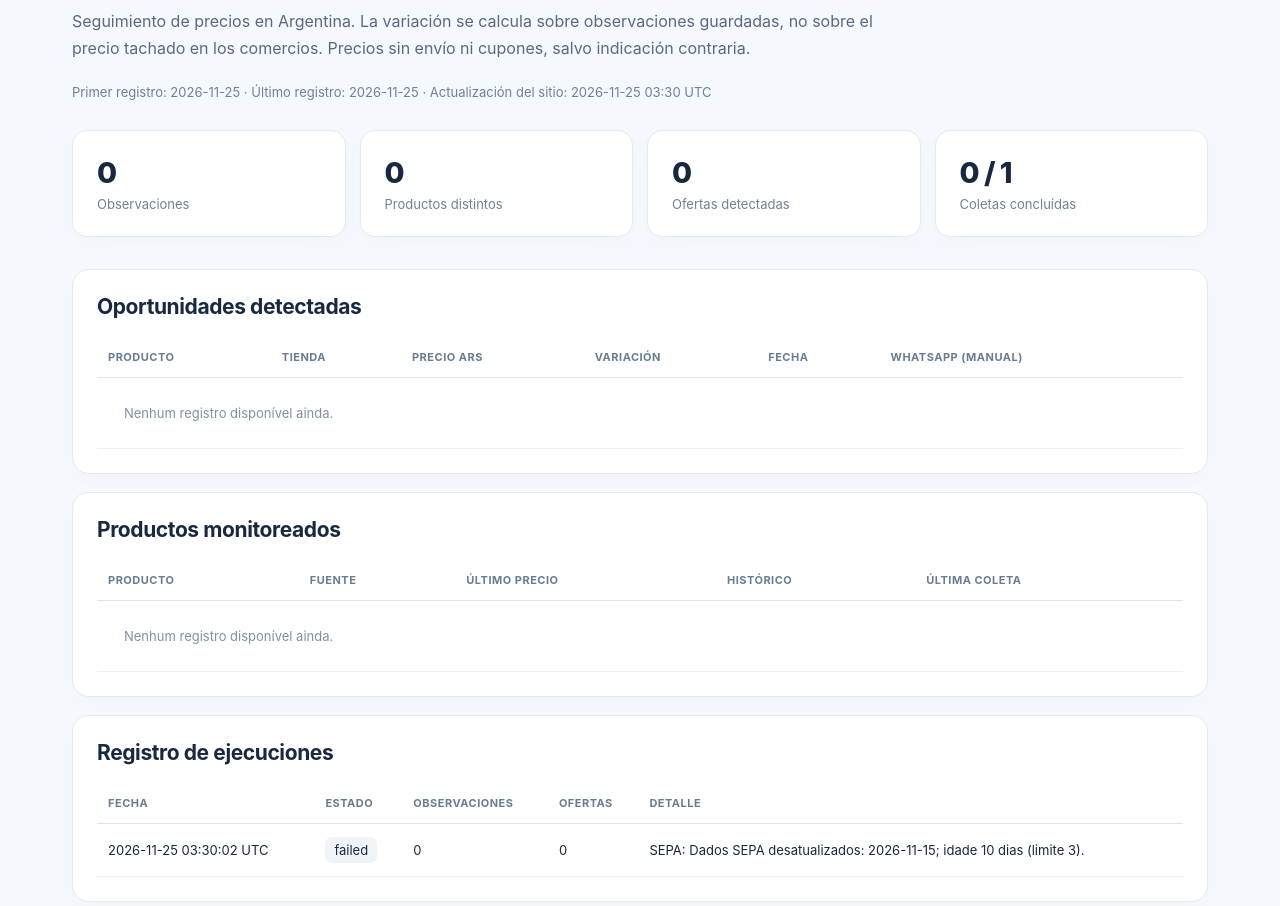
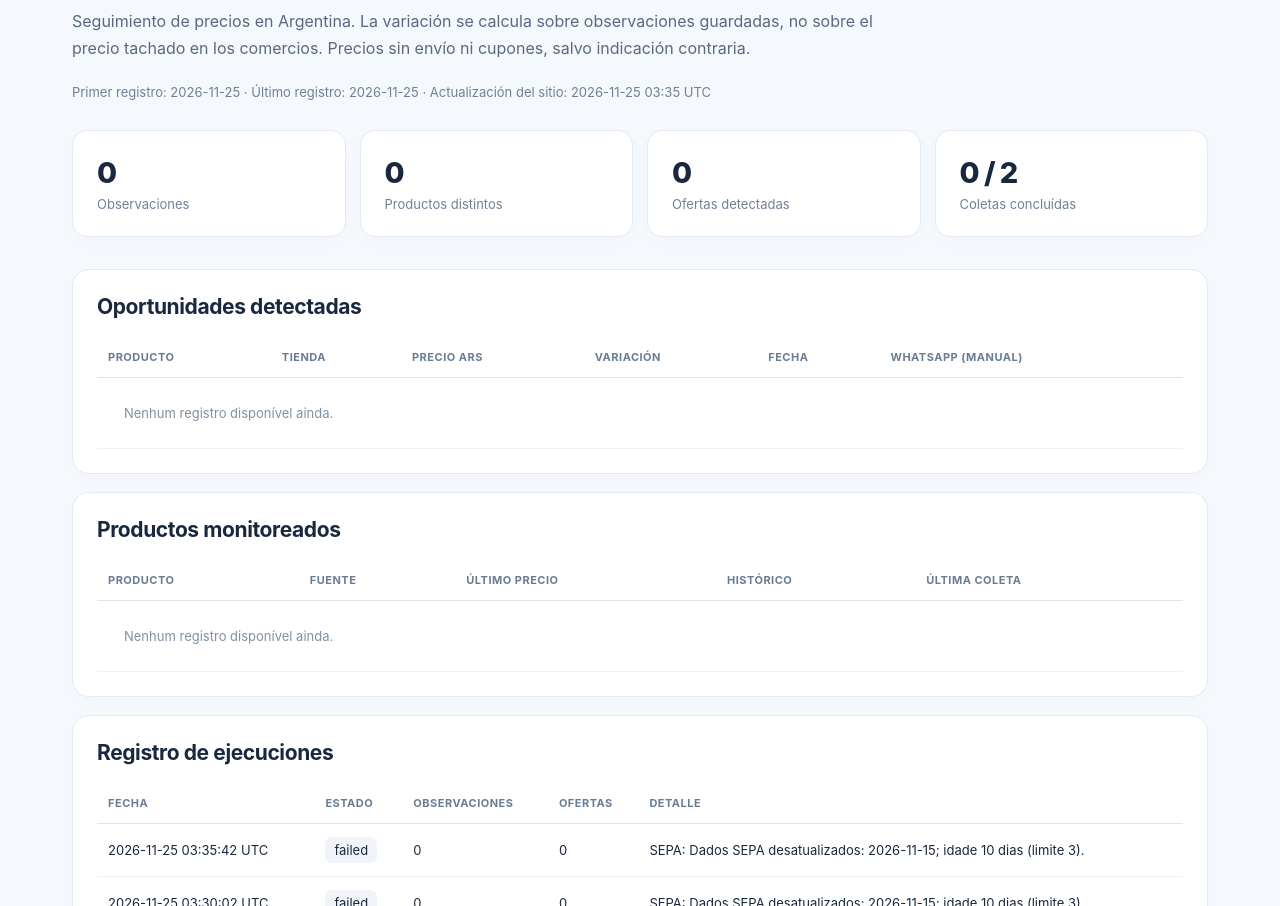
Before and after one commit to Wenz-W/promoradar-argentina, a plain HTML site: page docs/index.html in a window 1280 px wide. Shown: the part 206-1112 px from the top of the page. Drawn offline with Linux system fonts and the light colour scheme.

Commit message:
data: registro de coleta 2026-11-25T03:35Z

```diff
--- a/docs/index.html
+++ b/docs/index.html
@@ -24,10 +24,10 @@ footer{margin-top:24px;font-size:13px;color:#7b8da3;line-height:1.65}
 <nav><a href="./index.html">Datos reales</a><a href="./demo.html">Demostración</a><a href="./catalogo.html">Catálogo de ofertas</a></nav></header>
 <main><span class="banner">SIN COLECTAS REALES TODAVÍA</span><h1>Monitoreo real — Argentina</h1>
 <p class="intro">Seguimiento de precios en Argentina. La variación se calcula sobre observaciones guardadas, no sobre el precio tachado en los comercios. Precios sin envío ni cupones, salvo indicación contraria.</p>
-<p class="smallprint">Primer registro: 2026-11-25 · Último registro: 2026-11-25 · Actualización del sitio: 2026-11-25 03:30 UTC</p>
-<div class="stats"><div class="stat"><div class="stat-val">0</div><div class="stat-name">Observaciones</div></div><div class="stat"><div class="stat-val">0</div><div class="stat-name">Productos distintos</div></div><div class="stat"><div class="stat-val">0</div><div class="stat-name">Ofertas detectadas</div></div><div class="stat"><div class="stat-val">0 / 1</div><div class="stat-name">Coletas concluídas</div></div></div>
+<p class="smallprint">Primer registro: 2026-11-25 · Último registro: 2026-11-25 · Actualización del sitio: 2026-11-25 03:35 UTC</p>
+<div class="stats"><div class="stat"><div class="stat-val">0</div><div class="stat-name">Observaciones</div></div><div class="stat"><div class="stat-val">0</div><div class="stat-name">Productos distintos</div></div><div class="stat"><div class="stat-val">0</div><div class="stat-name">Ofertas detectadas</div></div><div class="stat"><div class="stat-val">0 / 2</div><div class="stat-name">Coletas concluídas</div></div></div>
 <section><h2>Oportunidades detectadas</h2><div class="tbl"><table><thead><tr><th>Producto</th><th>Tienda</th><th>Precio ARS</th><th>Variación</th><th>Fecha</th><th>WhatsApp (manual)</th></tr></thead><tbody><tr><td colspan="6" class="empty">Nenhum registro disponível ainda.</td></tr></tbody></table></div></section>
 <section><h2>Productos monitoreados</h2><div class="tbl"><table><thead><tr><th>Producto</th><th>Fuente</th><th>Último precio</th><th>Histórico</th><th>Última coleta</th></tr></thead><tbody><tr><td colspan="6" class="empty">Nenhum registro disponível ainda.</td></tr></tbody></table></div></section>
-<section><h2>Registro de ejecuciones</h2><div class="tbl"><table><thead><tr><th>Fecha</th><th>Estado</th><th>Observaciones</th><th>Ofertas</th><th>Detalle</th></tr></thead><tbody><tr><td>2026-11-25 03:30:02 UTC</td><td><span class="state">failed</span></td><td>0</td><td>0</td><td>SEPA: Dados SEPA desatualizados: 2026-11-15; idade 10 dias (limite 3).</td></tr></tbody></table></div></section>
+<section><h2>Registro de ejecuciones</h2><div class="tbl"><table><thead><tr><th>Fecha</th><th>Estado</th><th>Observaciones</th><th>Ofertas</th><th>Detalle</th></tr></thead><tbody><tr><td>2026-11-25 03:35:42 UTC</td><td><span class="state">failed</span></td><td>0</td><td>0</td><td>SEPA: Dados SEPA desatualizados: 2026-11-15; idade 10 dias (limite 3).</td></tr><tr><td>2026-11-25 03:30:02 UTC</td><td><span class="state">failed</span></td><td>0</td><td>0</td><td>SEPA: Dados SEPA desatualizados: 2026-11-15; idade 10 dias (limite 3).</td></tr></tbody></table></div></section>
 </main><footer>Proyecto académico de programación. Datos simulados y reales se encuentran estrictamente separados. Los enlaces son externos y pueden cambiar de precio. Fuentes de supermercados: SEPA (Secretaría de Comercio, Argentina), datos derivados por superprecios-claros. No hay publicación automática en WhatsApp.</footer>
 </div><script>document.querySelectorAll('.copy').forEach(b=>b.addEventListener('click',async()=>{try{await navigator.clipboard.writeText(JSON.parse(b.dataset.text));b.textContent='Copiado';}catch(e){alert('Copiado no disponible; usa un navegador HTTPS.');}}));</script></body></html>
--- a/docs/ofertas.json
+++ b/docs/ofertas.json
@@ -1,5 +1,5 @@
 {
-  "generated_at": "2026-11-25T03:30:02.482575+00:00",
+  "generated_at": "2026-11-25T03:35:43.099318+00:00",
   "mode": "real",
   "max_age_hours": 30.0,
   "max_offer_days": 7.0,
--- a/docs/runs.csv
+++ b/docs/runs.csv
@@ -1,2 +1,3 @@
 run_id,started_at,status,observations_count,offers_count,error
 501f45f71685470e8a927bf0782475f6,2026-11-25T03:30:02.293679+00:00,failed,0,0,SEPA: Dados SEPA desatualizados: 2026-11-15; idade 10 dias (limite 3).
+efaddce5d856470fadd1bf6e8f4f0b16,2026-11-25T03:35:42.852713+00:00,failed,0,0,SEPA: Dados SEPA desatualizados: 2026-11-15; idade 10 dias (limite 3).
```
Also changed, not shown: 1 other file.
